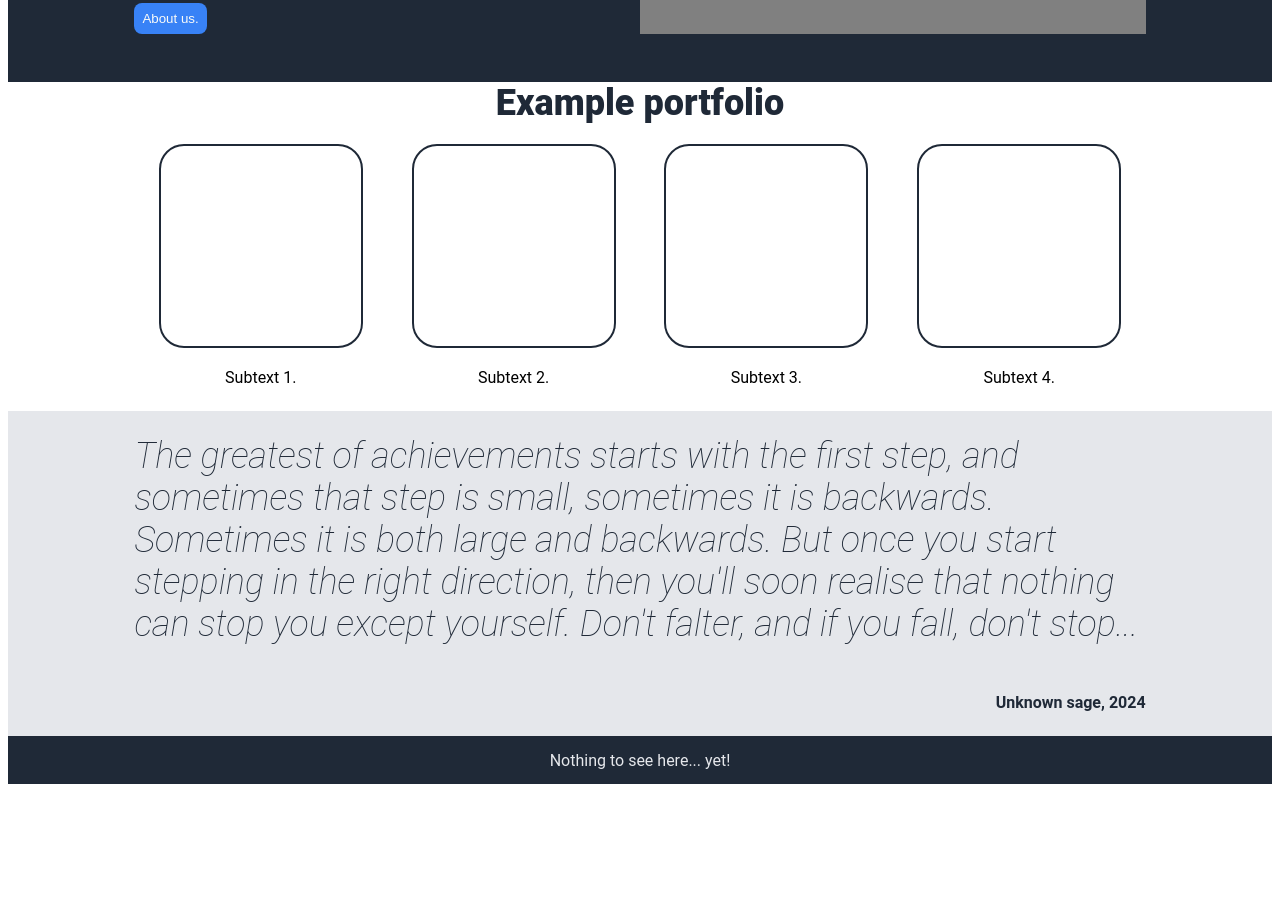
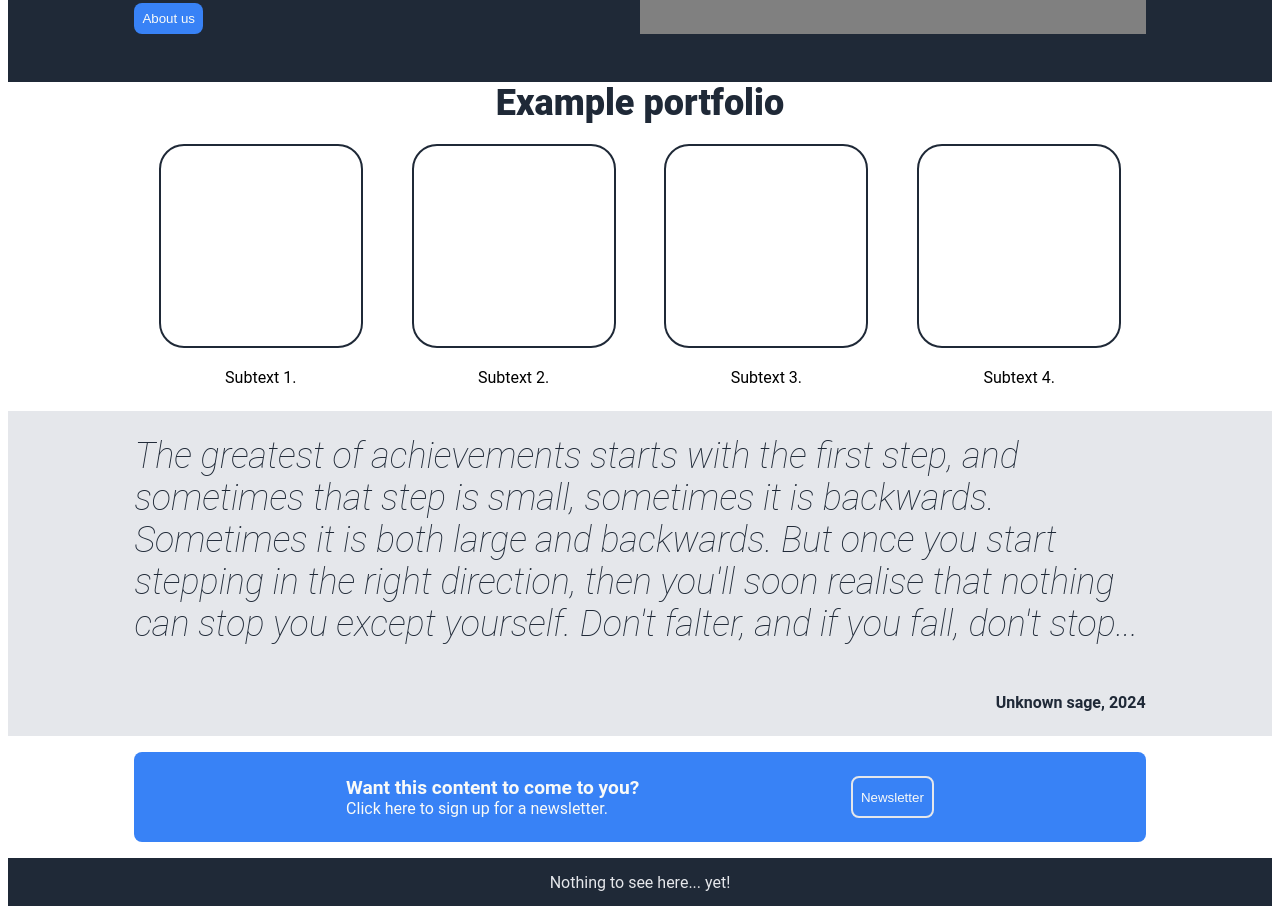
Before and after one commit to Adam-Peel/landing-page-assignment, a plain HTML site: page index.html in a window 1280 px wide. Shown: the part 284-1198 px from the top of the page. Before the commit the page ends 1076 px from the top, so only its background shows below. Drawn offline with Linux system fonts and the light colour scheme.

Commit message:
Added CTA section and tidied CSS

```diff
--- a/index.html
+++ b/index.html
@@ -22,7 +22,7 @@
             <div class="hero-text-block">
                 <div class="hero-header">Custom Design Solutions</div>
                 <div class="hero-content">Providing customised solutions for a variety of web development projects.</div>
-                <div class="hero-button"><button id="button">About us.</button></div>
+                <div class="hero-button"><button id="about-button">About us</button></div>
             </div>
             <div class="hero-image">This is a placeholder for an image...</div>
         </div>
@@ -53,7 +53,13 @@
         <div class="quote-attribute">Unknown sage, 2024</div>
     </div>
     <div class="cta-block">
-        <div class="cta-content"></div>
+        <div class="cta-container">
+        <div class="cta-text">
+            <div class="cta-header">Want this content to come to you?</div>
+            <div class="cta-subtext">Click here to sign up for a newsletter.</div>
+        </div>
+        <div class="cta-button"><button id="newsletter-button">Newsletter</button></div>
+        </div>
     </div>
     <div class="footer">Nothing to see here... yet!</div>
 </body>
--- a/style.css
+++ b/style.css
@@ -17,13 +17,20 @@ li {
     padding-right: 10px;
 }
 
-#button {
+#about-button, #newsletter-button {
     background-color: #3882F6;
     color: #F9FAF8;
     text-align: center;
-    border: none;
     border-radius: 8px;
     padding: 8px;
+}
+
+#about-button {
+    border: none;
+}
+
+#newsletter-button {
+    border:#E5E7EB solid 2px;
 }
 
 .header, .footer {
@@ -145,6 +152,37 @@ li {
     text-align: end;
 }
 
+.cta-container {
+    display: flex;
+    flex-direction: row;
+    background-color: #3882F6;
+    color: #F9FAF8;
+    margin-left: 10%;
+    margin-right: 10%;
+    margin-top: 16px;
+    margin-bottom: 16px;
+    border-radius: 8px;
+    padding-top: 24px;
+    padding-bottom: 24px;
+    justify-content: space-evenly;
+}
+
+.cta-text {
+    display: flex;
+    flex-direction: column;
+    flex-basis: 2;
+}
+
+.cta-button {
+    display: flex;
+    flex-basis: 1 auto;
+}
+
+.cta-header {
+    font-size: larger;
+    font-weight: bold;
+}
+
 .footer {
     padding: 8px;
     text-align: center;
```
